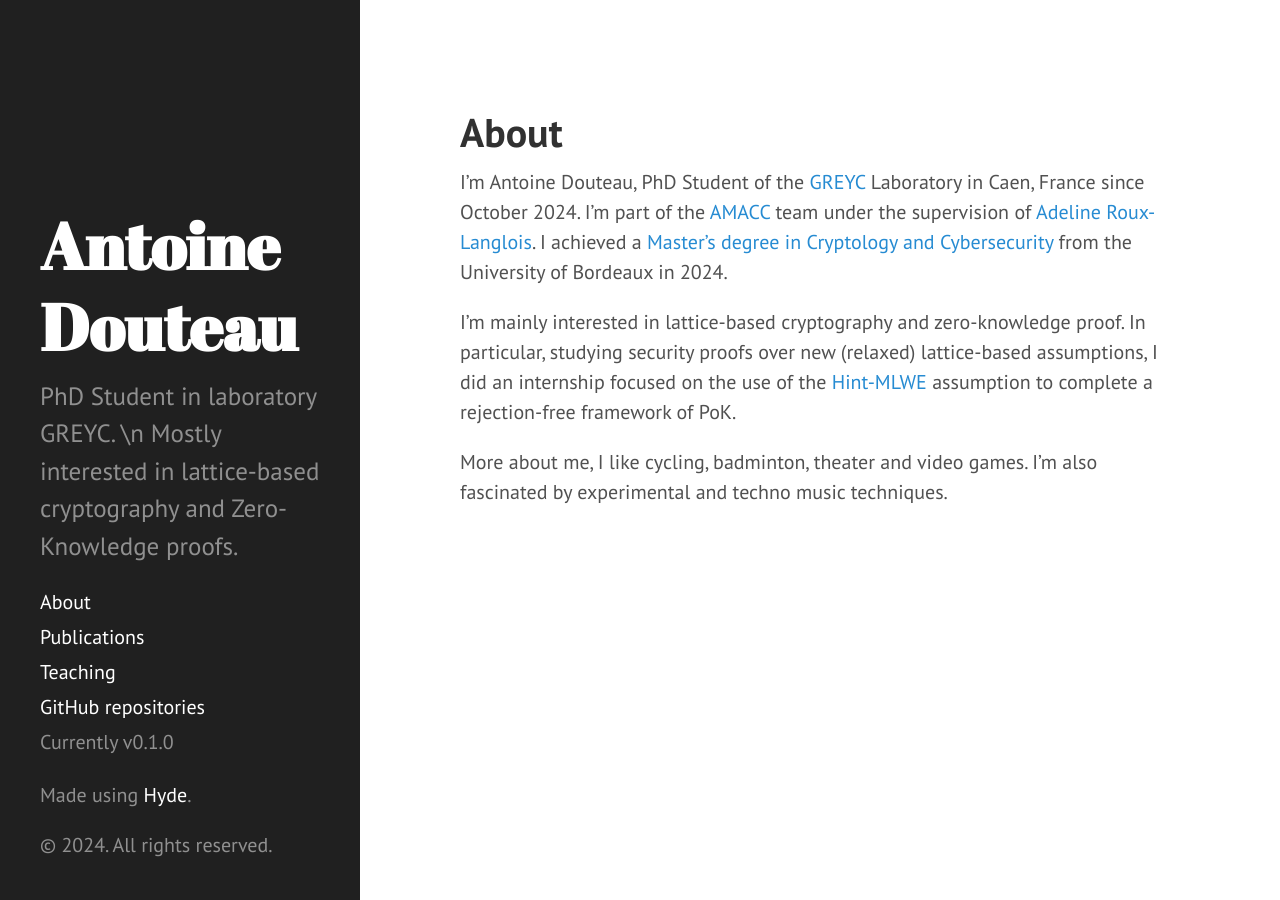
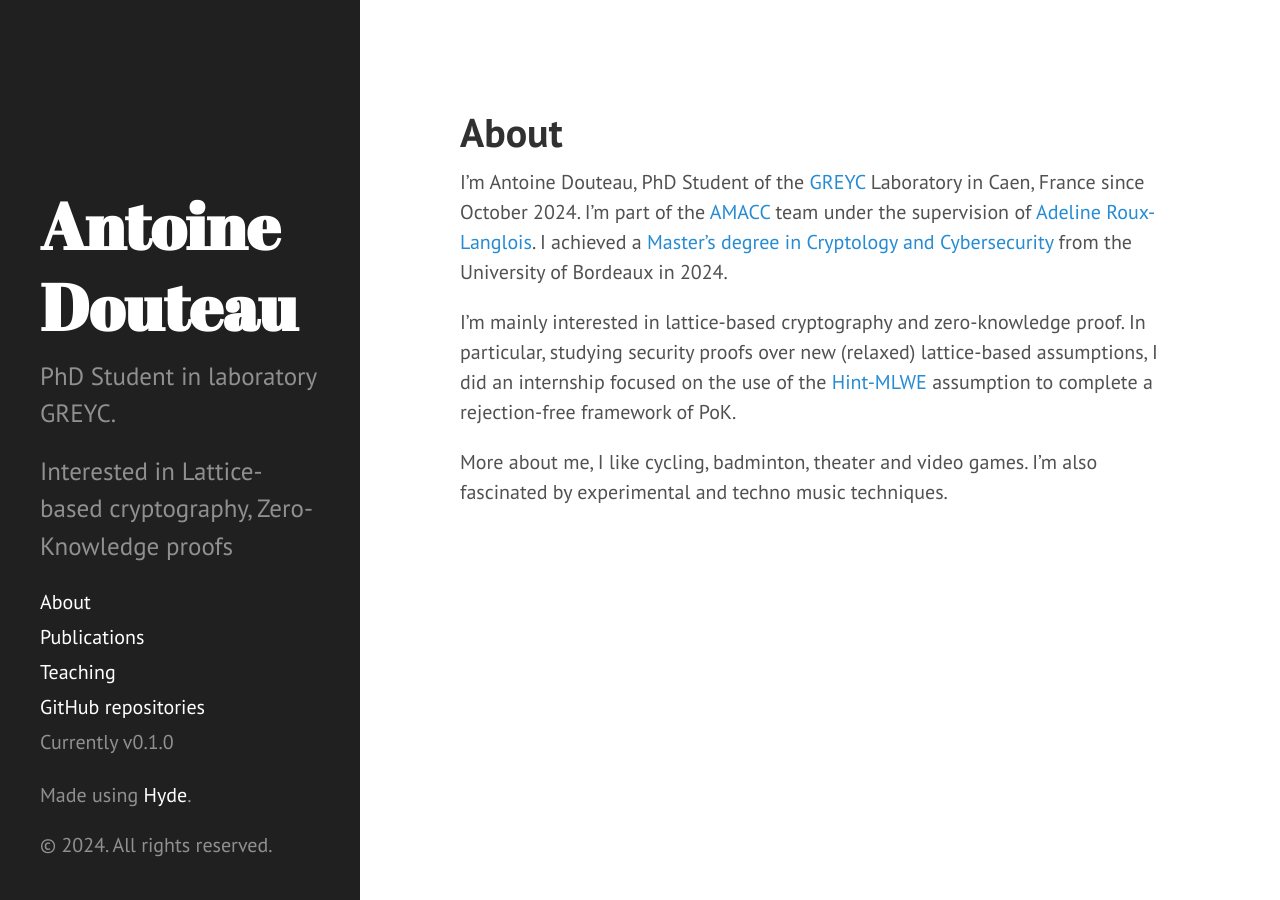
Before and after one commit to adouteau/adouteau.github.io, a Jekyll site: the page built from index.md, in a window 1280 px wide. Built offline with Jekyll 4.4.1, drawn with Linux system fonts in a browser that asks for light colours.

Commit message:
Final webpages

```diff
--- a/_config.yml
+++ b/_config.yml
@@ -26,8 +26,10 @@ url:              https://adouteau.github.io
 baseurl:          https://adouteau.github.io/
 
 email: antoine.douteau@unicaen.fr
-description: >- # this means to ignore newlines until "baseurl:"
-  PhD Student in laboratory GREYC. \n Mostly interested in lattice-based cryptography and Zero-Knowledge proofs.
+description:
+  PhD Student in laboratory GREYC.
+interests:
+  Interested in Lattice-based cryptography, Zero-Knowledge proofs
 
 
 github_username:  adouteau
--- a/_includes/head.html
+++ b/_includes/head.html
@@ -7,7 +7,7 @@
   <meta name="viewport" content="width=device-width, initial-scale=1.0, maximum-scale=1">
 
   <title>
-    {% if page.title == "Home" %}
+    {% if page.title == "About" %}
       {{ site.title }} &middot; {{ site.tagline }}
     {% else %}
       {{ page.title }} &middot; {{ site.title }}
--- a/_includes/sidebar.html
+++ b/_includes/sidebar.html
@@ -7,6 +7,7 @@
         </a>
       </h1>
       <p class="lead">{{ site.description }}</p>
+      <p class="lead">{{ site.interests }}</p>
     </div>
 
     <nav class="sidebar-nav">
```
Also changed, not shown: index.md (+1 -1 lines).
